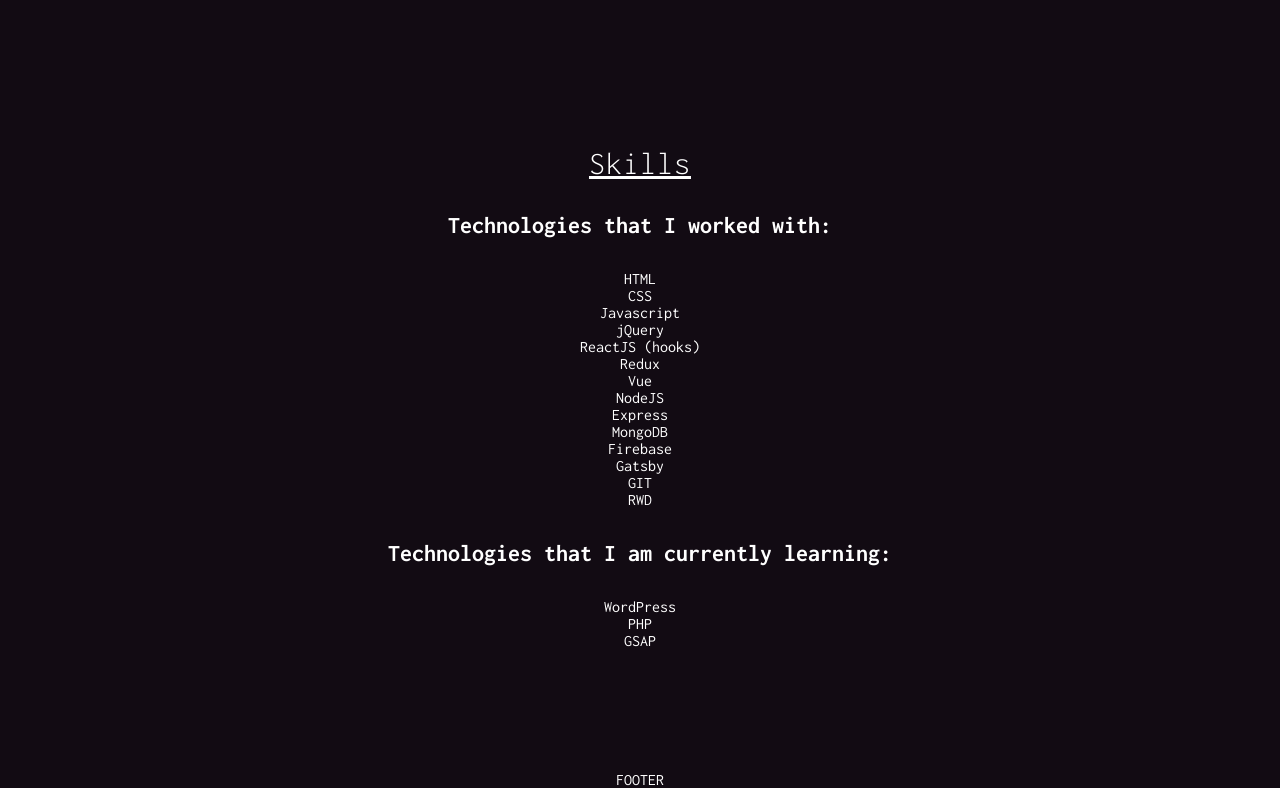
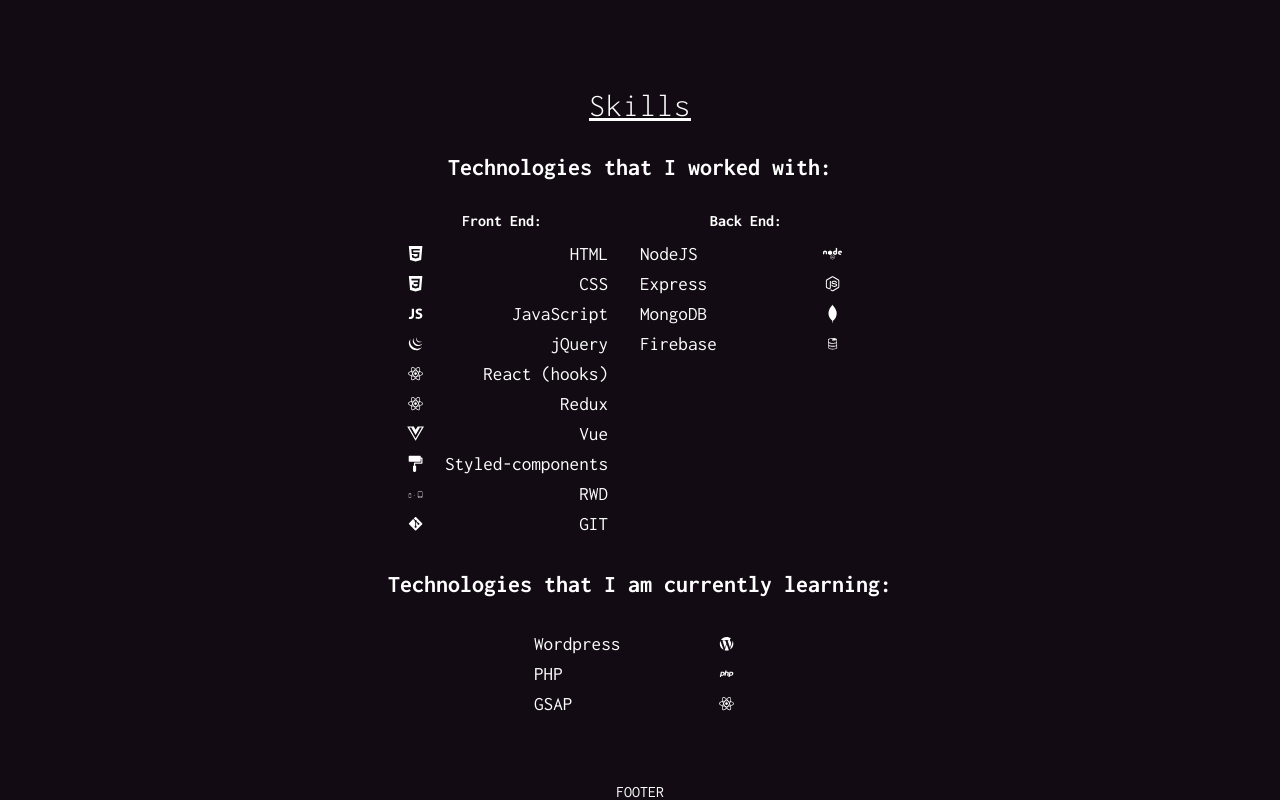
Before and after one commit to patrykraj/portfolio, a React (Create React App) app: page / in a window 1280 px wide. Shown: the part 2387-3187 px from the top of the page. Built offline with nearby package versions, Linux system fonts and the light colour scheme.

Commit message:
Installed react icons package and styled skills section

```diff
--- a/package.json
+++ b/package.json
@@ -8,6 +8,7 @@
     "@testing-library/user-event": "^7.2.1",
     "react": "^16.13.1",
     "react-dom": "^16.13.1",
+    "react-icons": "^3.10.0",
     "react-scripts": "3.4.1",
     "styled-components": "^5.1.1"
   },
--- a/src/assets/ProjectsList.js
+++ b/src/assets/ProjectsList.js
@@ -25,7 +25,7 @@
       source: "https://github.com/patrykraj/millionaire-quiz/tree/master",
     },
     desc:
-      "Millionaire quiz is based on a famous TV show. The most challenging part was to create effective but not overpowered lifelines which simulate real life probability of occuring an error. Includes ranking of the best results.",
+      "MillionaireQuiz is based on a famous TV show. The most challenging part was to create effective but not overpowered lifelines which simulate real life probability of occuring an error. Includes ranking of the best results.",
     tech: ["React"],
   },
   {
--- a/src/assets/SkillsList.js
+++ b/src/assets/SkillsList.js
@@ -1,5 +1,5 @@
 export const SkillsList = [
-  "HTML",
+  "&#x1F485;",
   "CSS",
   "Javascript",
   "jQuery",
@@ -11,8 +11,26 @@
   "MongoDB",
   "Firebase",
   "Gatsby",
+  "Styled-Components",
   "GIT",
   "RWD",
 ];
 
 export const LearningSkillsList = ["WordPress", "PHP", "GSAP"];
+
+export const SkillsList2 = [
+  { name: "HTML", icon: "DiHtml5" },
+  { name: "CSS", icon: "DiCss3" },
+  { name: "Javascript", icon: "DiJavascript1" },
+  { name: "React", icon: "DiReact" },
+  { name: "Redux", icon: "DiReact" },
+  { name: "Vue", icon: "FaVuejs" },
+  { name: "NodeJS", icon: "DiNodejsSmall" },
+  { name: "Express" },
+  { name: "MongoDB", icon: "DiMongodb" },
+  { name: "Gatsby", icon: "GrGatsbyjs" },
+  { name: "Firebase", icon: "DiFirebase" },
+  { name: "GIT", icon: "DiGit" },
+  { name: "Styled-components" },
+  { name: "RWD", icon: "DiResponsive" },
+];
--- a/src/components/sections/Skills.js
+++ b/src/components/sections/Skills.js
@@ -1,8 +1,23 @@
 import React from "react";
 
 import styled from "styled-components";
+import {
+  DiHtml5,
+  DiCss3,
+  DiJavascript1,
+  DiJqueryLogo,
+  DiReact,
+  DiNodejsSmall,
+  DiMongodb,
+  DiFirebase,
+  DiGit,
+  DiResponsive,
+  DiWordpress,
+  DiPhp,
+} from "react-icons/di";
+import { FaVuejs, FaNode } from "react-icons/fa";
+import { AiFillFormatPainter } from "react-icons/ai";
 
-import { SkillsList, LearningSkillsList } from "../../assets/SkillsList";
 import SectionContainer from "../styled/SectionContainer";
 import SectionTitle from "../styled/SectionTitle";
 
@@ -12,24 +27,155 @@
       <SectionTitle>Skills</SectionTitle>
       <h2>Technologies that I worked with:</h2>
       <SkillsContainer>
-        {SkillsList.map((skill) => (
-          <li key={skill}>{skill}</li>
-        ))}
+        <SkillsList>
+          <li className="skills-header">
+            <h4>Front End:</h4>
+          </li>
+          <li className="skill-element">
+            <span role="img" aria-label="html">
+              <DiHtml5 />
+            </span>
+            HTML
+          </li>
+          <li className="skill-element">
+            <span role="img" aria-label="css">
+              <DiCss3 />
+            </span>
+            CSS
+          </li>
+          <li className="skill-element">
+            <span role="img" aria-label="js">
+              <DiJavascript1 />
+            </span>
+            JavaScript
+          </li>
+          <li className="skill-element">
+            <span role="img" aria-label="jquery">
+              <DiJqueryLogo />
+            </span>
+            jQuery
+          </li>
+          <li className="skill-element">
+            <span role="img" aria-label="react">
+              <DiReact />
+            </span>
+            React (hooks)
+          </li>
+          <li className="skill-element">
+            <span role="img" aria-label="redux">
+              <DiReact />
+            </span>
+            Redux
+          </li>
+          <li className="skill-element">
+            <span role="img" aria-label="vue">
+              <FaVuejs />
+            </span>
+            Vue
+          </li>
+          <li className="skill-element">
+            <span role="img" aria-label="styled-components">
+              <AiFillFormatPainter />
+            </span>
+            Styled-components
+          </li>
+          <li className="skill-element">
+            <span role="img" aria-label="rwd">
+              <DiResponsive />
+            </span>
+            RWD
+          </li>
+          <li className="skill-element">
+            <span role="img" aria-label="git">
+              <DiGit />
+            </span>
+            GIT
+          </li>
+        </SkillsList>
+        <SkillsList>
+          <li className="skills-header">
+            <h4>Back End:</h4>
+          </li>
+          <li className="skill-element">
+            NodeJS
+            <span role="img" aria-label="node">
+              <FaNode />
+            </span>
+          </li>
+          <li className="skill-element">
+            Express
+            <span role="img" aria-label="express">
+              <DiNodejsSmall />
+            </span>
+          </li>
+          <li className="skill-element">
+            MongoDB
+            <span role="img" aria-label="express">
+              <DiMongodb />
+            </span>
+          </li>
+          <li className="skill-element">
+            Firebase
+            <span role="img" aria-label="express">
+              <DiFirebase />
+            </span>
+          </li>
+        </SkillsList>
       </SkillsContainer>
       <h2>Technologies that I am currently learning:</h2>
-      <SkillsContainer>
-        {LearningSkillsList.map((skill) => (
-          <li key={skill}>{skill}</li>
-        ))}
-      </SkillsContainer>
+      <SkillsList>
+        <li className="skill-element">
+          Wordpress
+          <span role="img" aria-label="express">
+            <DiWordpress />
+          </span>
+        </li>
+        <li className="skill-element">
+          PHP
+          <span role="img" aria-label="express">
+            <DiPhp />
+          </span>
+        </li>
+        <li className="skill-element">
+          GSAP
+          <span role="img" aria-label="express">
+            <DiReact />
+          </span>
+        </li>
+      </SkillsList>
     </SectionContainer>
   );
 };
 
 export default Skills;
 
-const SkillsContainer = styled.ul`
+const SkillsContainer = styled.div`
+  display: flex;
+
+  ul + ul {
+    margin: 2rem;
+  }
+`;
+
+const SkillsList = styled.ul`
   list-style: none;
   margin: 2rem 0;
   padding: 0;
+
+  .skills-header {
+    margin-bottom: 10px;
+  }
+
+  .skill-element {
+    display: flex;
+    justify-content: space-between;
+    font-size: 1.2rem;
+    padding: 5px 0;
+    width: 212px;
+
+    span {
+      display: flex;
+      margin: 0 10px;
+    }
+  }
 `;
```
Also changed, not shown: 1 other file (tests, documents, lock files or other folders).
